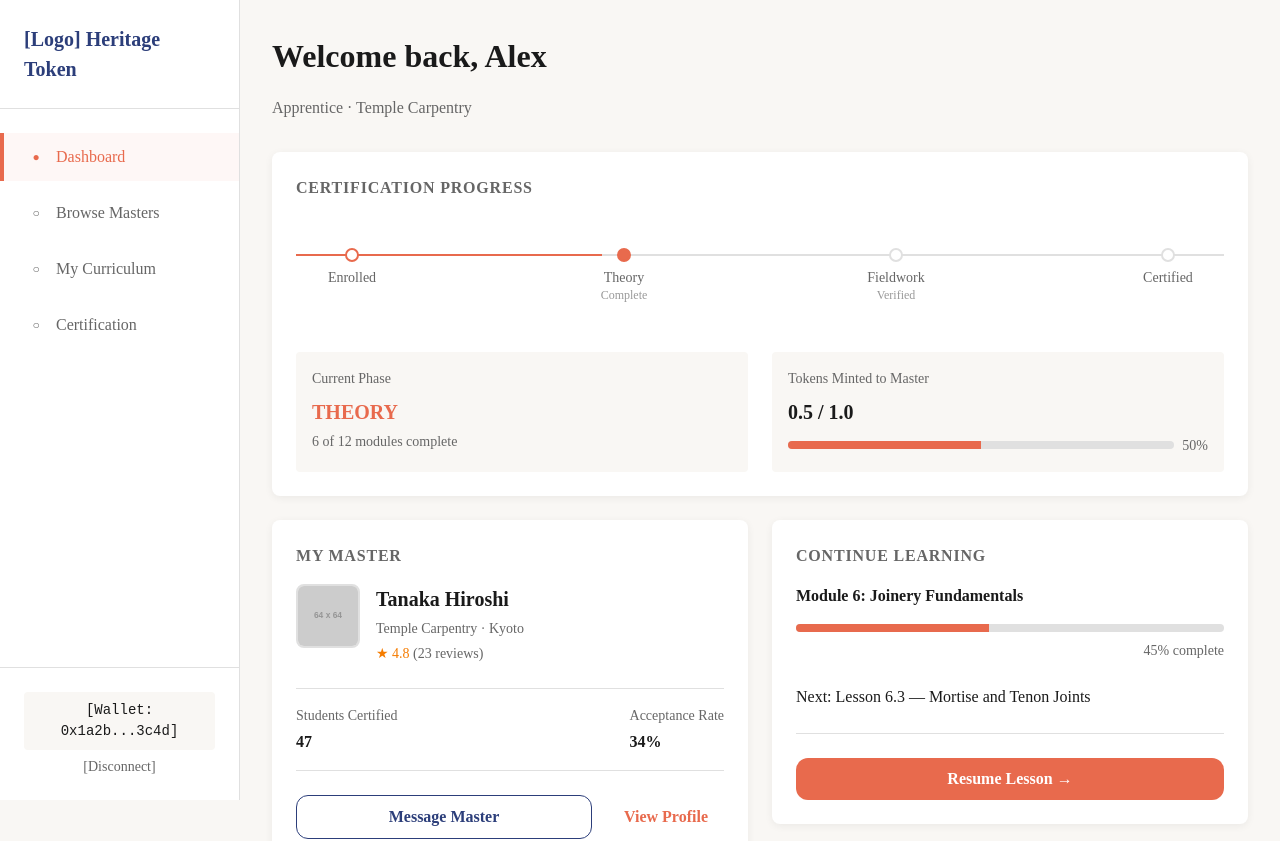
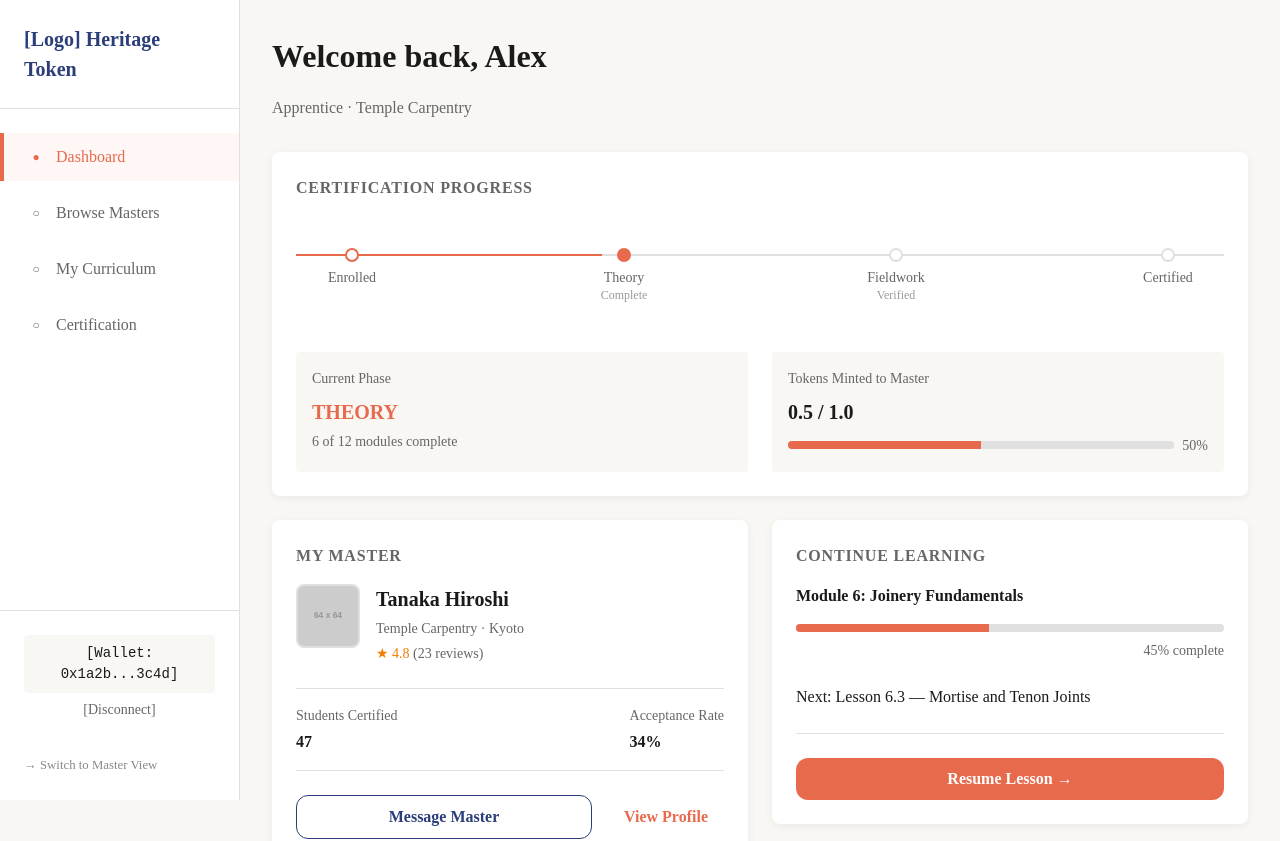
Before and after one commit to AlexYama1/Token_Economy, a React (Vite) app: page /dashboard in a window 1280 px wide. Shown: the top 841 px of the page. Built offline with nearby package versions, Linux system fonts and the light colour scheme.

Commit message:
Add role switching navigation

```diff
--- a/src/layouts/MasterSidebar.jsx
+++ b/src/layouts/MasterSidebar.jsx
@@ -41,6 +41,11 @@ const MasterSidebar = () => {
                     <button className="copy-btn">[⧉]</button>
                 </div>
                 <button className="disconnect-btn">[Disconnect Wallet]</button>
+                <div style={{ marginTop: '1rem', borderTop: '1px solid rgba(255,255,255,0.1)', paddingTop: '1rem', textAlign: 'center' }}>
+                    <NavLink to="/dashboard" style={{ color: '#888', textDecoration: 'none', fontSize: '0.8rem' }}>
+                        ← Switch to Apprentice
+                    </NavLink>
+                </div>
             </div>
         </aside>
     );
--- a/src/layouts/Sidebar.jsx
+++ b/src/layouts/Sidebar.jsx
@@ -41,6 +41,11 @@ const Sidebar = () => {
                     <div className="wallet-address">[Wallet: 0x1a2b...3c4d]</div>
                     <button className="disconnect-btn">[Disconnect]</button>
                 </div>
+                <div style={{ marginTop: '1rem', borderTop: '1px solid rgba(255,255,255,0.1)', paddingTop: '1rem' }}>
+                    <NavLink to="/master/dashboard" style={{ color: '#888', textDecoration: 'none', fontSize: '0.8rem' }}>
+                        → Switch to Master View
+                    </NavLink>
+                </div>
             </div>
         </aside>
     );
```
